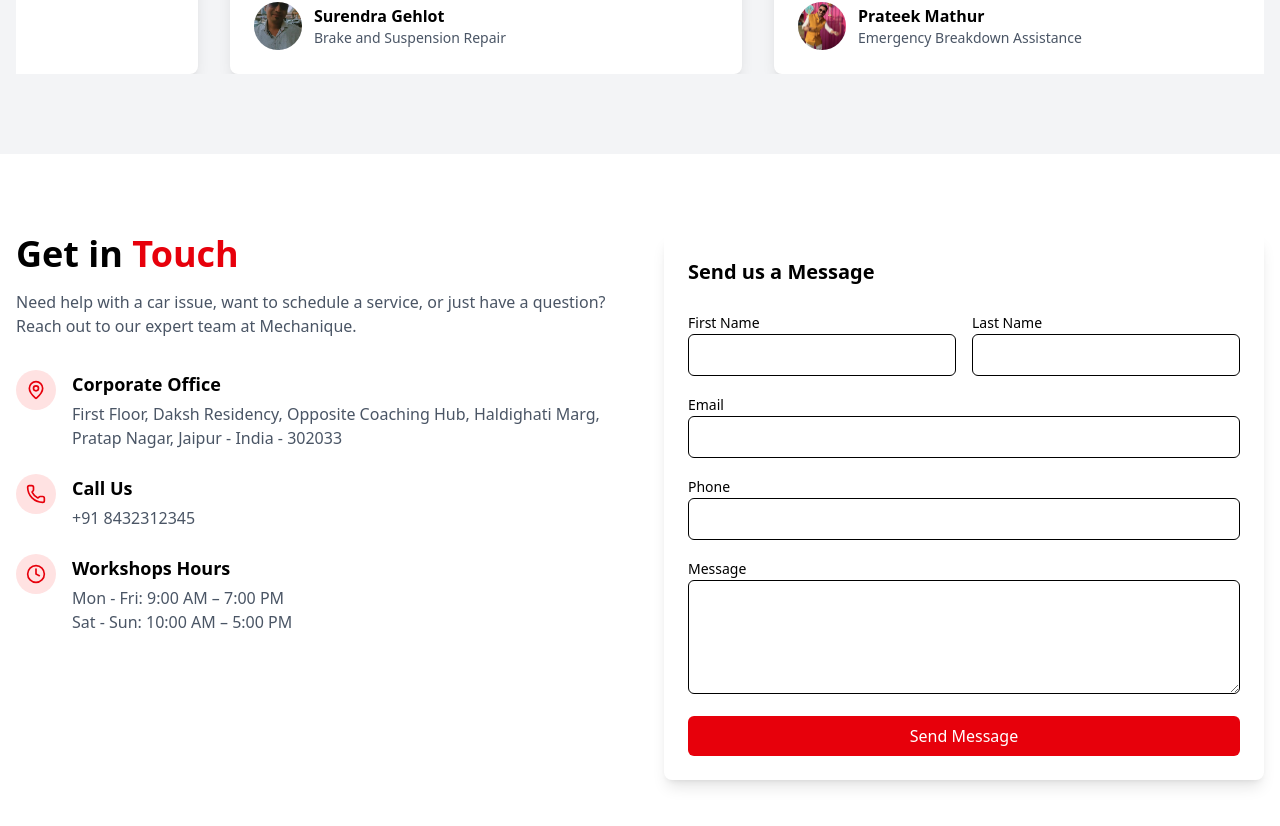
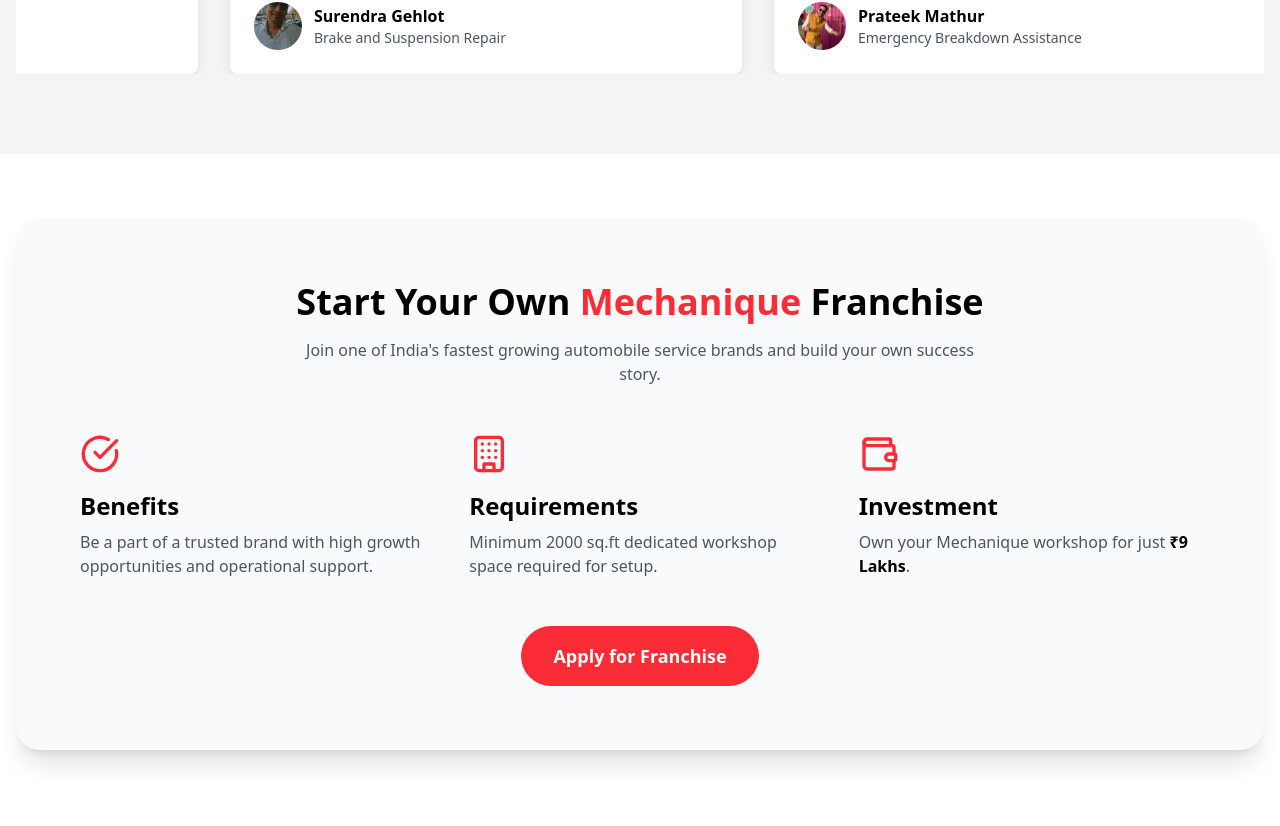
Before and after one commit to Purohitdev/Car, a React (Vite) app: page / in a window 1280 px wide. Shown: the part 8154-8980 px from the top of the page. Built offline with nearby package versions, Linux system fonts and the light colour scheme.

Commit message:
franchise new comp

```diff
--- /dev/null
+++ b/src/Comp/Home/Frach.tsx
@@ -0,0 +1,50 @@
+import { Building, Wallet, CheckCircle } from "lucide-react";
+
+export default function FranchiseSection() {
+  return (
+    <section className="max-w-7xl mx-auto px-4 py-16">
+      <div className="bg-gray-50 rounded-3xl shadow-xl p-10 md:p-16 text-center space-y-12">
+        <div className="space-y-4">
+          <h2 className="text-4xl font-extrabold">
+            Start Your Own <span className="text-red-500">Mechanique</span> Franchise
+          </h2>
+          <p className="text-gray-600 max-w-2xl mx-auto">
+            Join one of India's fastest growing automobile service brands and build your own success story.
+          </p>
+        </div>
+
+        <div className="grid grid-cols-1 md:grid-cols-3 gap-12 text-left">
+          <div className="flex flex-col items-center md:items-start">
+            <CheckCircle className="h-10 w-10 text-red-500 mb-4" />
+            <h3 className="text-2xl font-semibold mb-2">Benefits</h3>
+            <p className="text-gray-600">
+              Be a part of a trusted brand with high growth opportunities and operational support.
+            </p>
+          </div>
+
+          <div className="flex flex-col items-center md:items-start">
+            <Building className="h-10 w-10 text-red-500 mb-4" />
+            <h3 className="text-2xl font-semibold mb-2">Requirements</h3>
+            <p className="text-gray-600">
+              Minimum <span className="font-medium">2000 sq.ft</span> dedicated workshop space required for setup.
+            </p>
+          </div>
+
+          <div className="flex flex-col items-center md:items-start">
+            <Wallet className="h-10 w-10 text-red-500 mb-4" />
+            <h3 className="text-2xl font-semibold mb-2">Investment</h3>
+            <p className="text-gray-600">
+              Own your Mechanique workshop for just <span className="font-bold text-black">₹9 Lakhs</span>.
+            </p>
+          </div>
+        </div>
+
+        <div className="mt-10">
+          <button className="bg-red-500 hover:bg-red-600 text-white px-8 py-4 rounded-full text-lg font-semibold transition">
+            Apply for Franchise
+          </button>
+        </div>
+      </div>
+    </section>
+  );
+}
--- a/src/Comp/Home/Home.tsx
+++ b/src/Comp/Home/Home.tsx
@@ -6,6 +6,7 @@
 import ComingSoon from './Coming'
 import ContactSection from './Contact'
 import FaqSection from './Faq'
+import FranchiseSection from './Frach'
 import Hero from './Hero'
 import LeadershipCard from './LeadershipCard'
 import Plans from './Plan'
@@ -32,6 +33,8 @@
             <FaqSection />
 
             <TestimonialsSection />
+            <FranchiseSection/>
+
             <ContactSection />
             <Footer />
             <a
```
